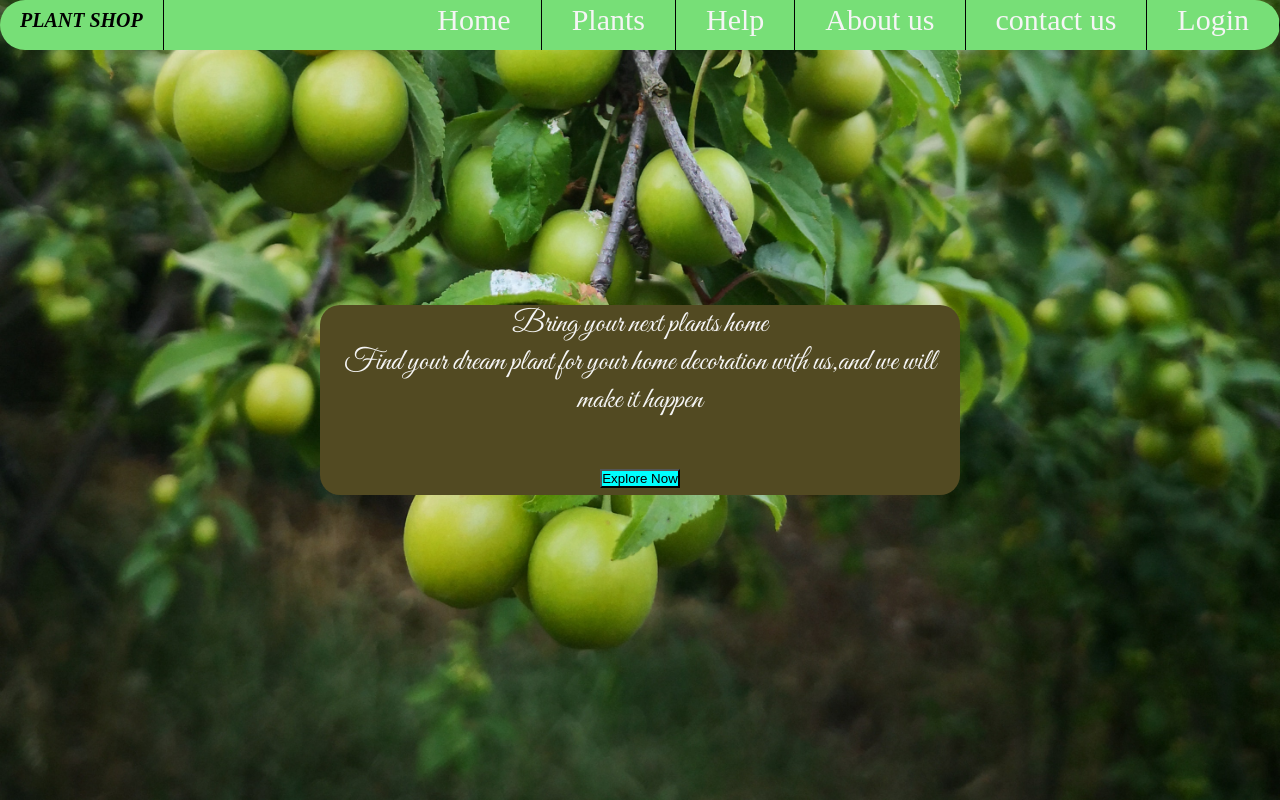
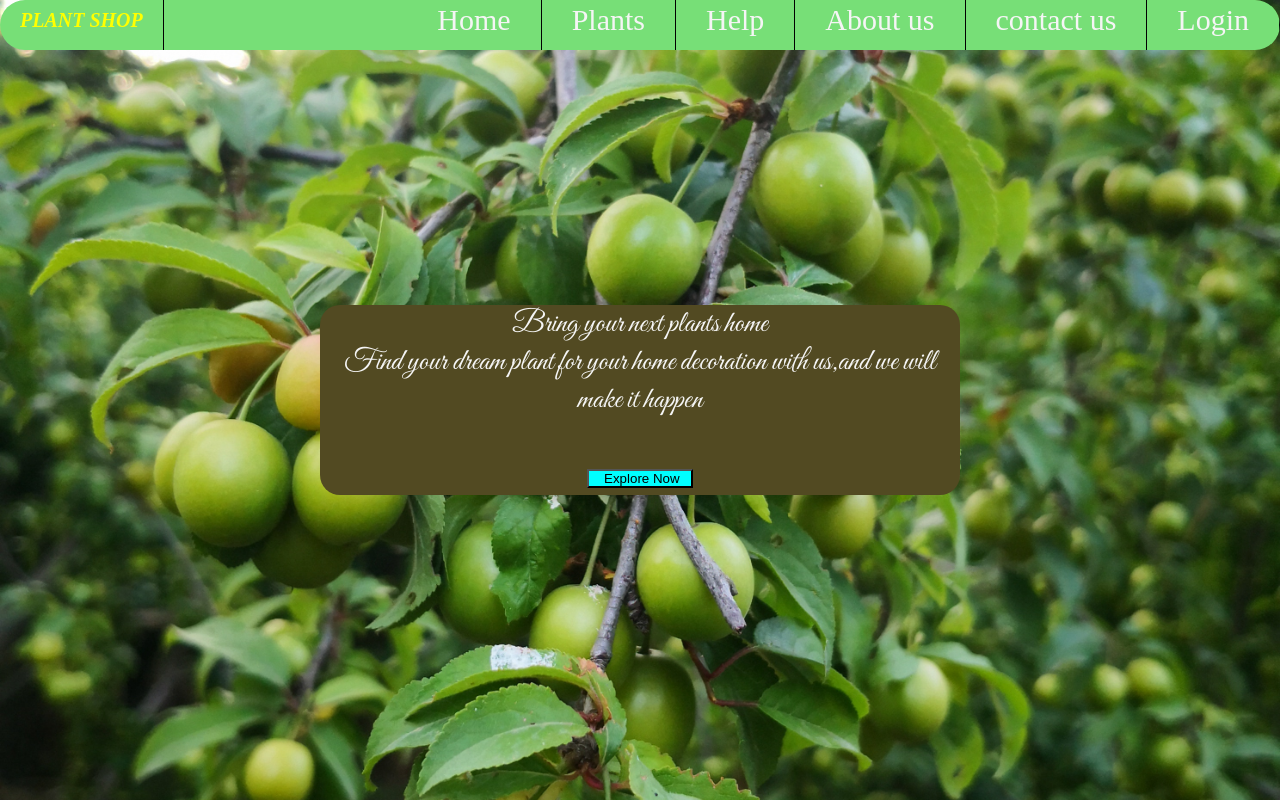
Before and after one commit to Mohessubramani/TASKS, a plain HTML site: page TASK2/index.html in a window 1280 px wide. Drawn offline with Linux system fonts and the light colour scheme.

Commit message:
modified index.html

```diff
--- a/TASK2/index.html
+++ b/TASK2/index.html
@@ -13,9 +13,12 @@
         padding: 0;
     }
   body{
-    background: url(pexels-mudrik-h-amin-2485430.jpg) no-repeat center fixed ;
+    background: url(pexels-mudrik-h-amin-2485430.jpg) ;
+    background-repeat: no-repeat;
+    background-position: center;
+    background-attachment: fixed;
     background-size: cover;
-    background-attachment: scroll;
+    height: 100vh;
    }
 
 
@@ -57,7 +60,7 @@ li a{
 
 }
 #heading-1{
-    color: black;
+    color:yellow;
     font-style: italic;
     font-weight: 600;
     font-size: 20px;
@@ -66,7 +69,7 @@ li a{
 li a:hover{
     color: rgb(255, 0, 191);
 }
-li a:active {
+ li a:active {
   color: blue;
 }
 
@@ -88,7 +91,7 @@ li a:active {
             <p>Bring your next plants home</p>
             <p>Find your dream plant for your home decoration with us,and we will make it happen</P><br>
             <div>
-            <a href="Plants.html"><input type ="button" value="Explore Now" style="background-color: aqua;"> </a>
+            <a href="Plants.html"><input type ="button" value="    Explore Now   " style="background-color: aqua;"> </a>
             </div>
         </div>
 
```
